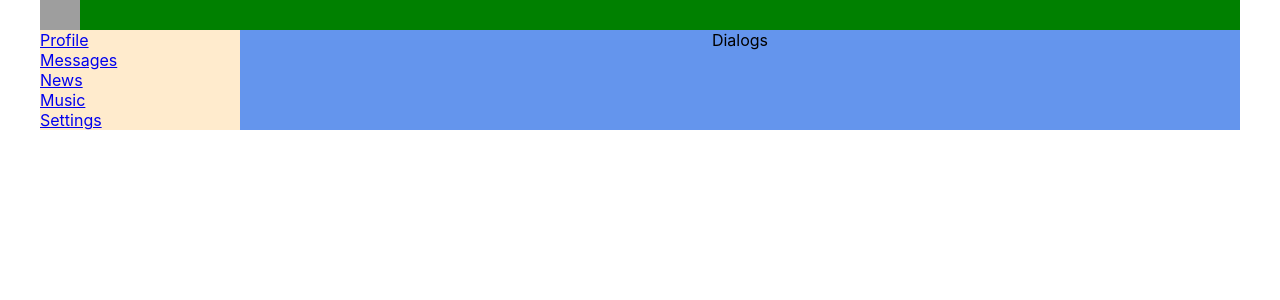
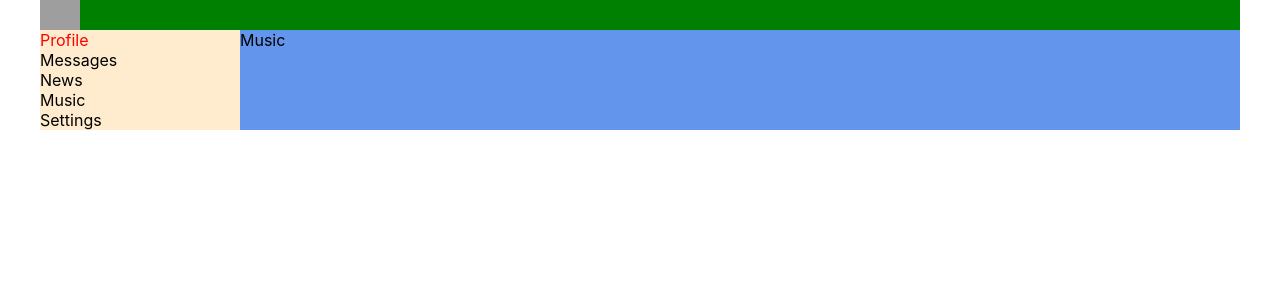
Before and after one commit to alexBasrike/samurai-way-main, a React (Create React App) app: page /music in a window 1280 px wide. Shown: the top 300 px of the page. Built offline with nearby package versions, Linux system fonts and the light colour scheme; grey boxes are pictures that could not be loaded.

Commit message:
started to work with Route

```diff
--- a/src/App.css
+++ b/src/App.css
@@ -114,6 +114,11 @@
 
 /* --- Global CSS start --- */
 
+a {
+    text-decoration: none;
+    color: inherit;
+}
+
 img {
     max-width: 100%;
     vertical-align: top;
--- a/src/App.tsx
+++ b/src/App.tsx
@@ -4,9 +4,14 @@
 import Navbar from "./components/navbar/Navbar";
 import Profile from "./components/profile/Profile";
 import {Dialogs} from "./components/dialogs/Dialogs";
+import News from "./components/news/News";
+import Music from "./components/music/Music";
+import Settings from "./components/settings/Settings";
+import {BrowserRouter, Route} from "react-router-dom";
 
 const App = () => {
     return (
+        <BrowserRouter>
             <div className="app">
 
                 <Header/>
@@ -14,12 +19,16 @@
                 <main className={"app-main"}>
                     <Navbar/>
                     <div className="app-content">
-                    <Dialogs/>
-                    {/*<Profile/>*/}
+                        <Route path={"/dialogs"} component={Dialogs}/>
+                        <Route path={"/profile"} component={Profile}/>
+                        <Route path={"/news"} component={News}/>
+                        <Route path={"/music"} component={Music}/>
+                        <Route path={"/settings"} component={Settings}/>
                     </div>
                 </main>
 
             </div>
+        </BrowserRouter>
     );
 }
 
--- /dev/null
+++ b/src/components/music/Music.tsx
@@ -0,0 +1,11 @@
+import React from 'react';
+
+const Music = () => {
+    return (
+        <div>
+            Music
+        </div>
+    );
+};
+
+export default Music;
--- a/src/components/navbar/Navbar.tsx
+++ b/src/components/navbar/Navbar.tsx
@@ -6,11 +6,11 @@
         <aside className={css.aside}>
             <nav className={css.nav}>
                 <ul>
-                    <li><a href="#!">Profile</a></li>
-                    <li><a href="#!">Messages</a></li>
-                    <li><a href="#!">News</a></li>
-                    <li><a href="#!">Music</a></li>
-                    <li><a href="#!">Settings</a></li>
+                    <li className={css.active}><a href="/profile">Profile</a></li>
+                    <li><a href="/dialogs">Messages</a></li>
+                    <li><a href="/news">News</a></li>
+                    <li><a href="/music">Music</a></li>
+                    <li><a href="/settings">Settings</a></li>
                 </ul>
             </nav>
         </aside>
--- a/src/components/navbar/navbar.module.css
+++ b/src/components/navbar/navbar.module.css
@@ -7,3 +7,7 @@
 .nav {
 
 }
+
+.active a {
+    color: #ff0000;
+}
--- /dev/null
+++ b/src/components/news/News.tsx
@@ -0,0 +1,11 @@
+import React from 'react';
+
+const News = () => {
+    return (
+        <div>
+            News
+        </div>
+    );
+};
+
+export default News;
--- /dev/null
+++ b/src/components/settings/Settings.tsx
@@ -0,0 +1,11 @@
+import React from 'react';
+
+const Settings = () => {
+    return (
+        <div>
+            Settings
+        </div>
+    );
+};
+
+export default Settings;
```
Lines whose indentation alone changed are shown as unchanged.
